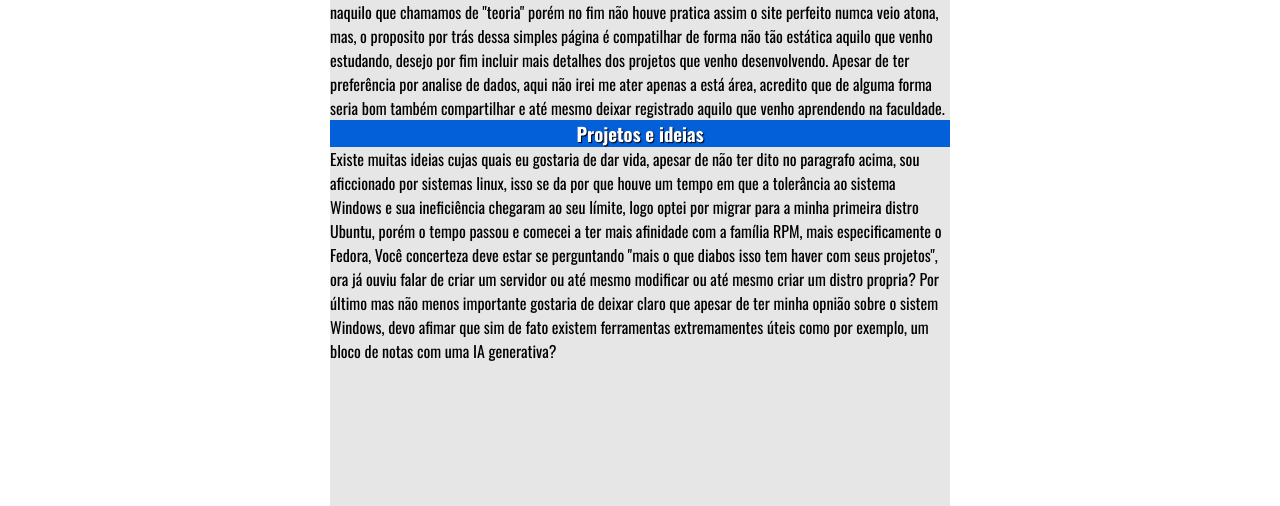
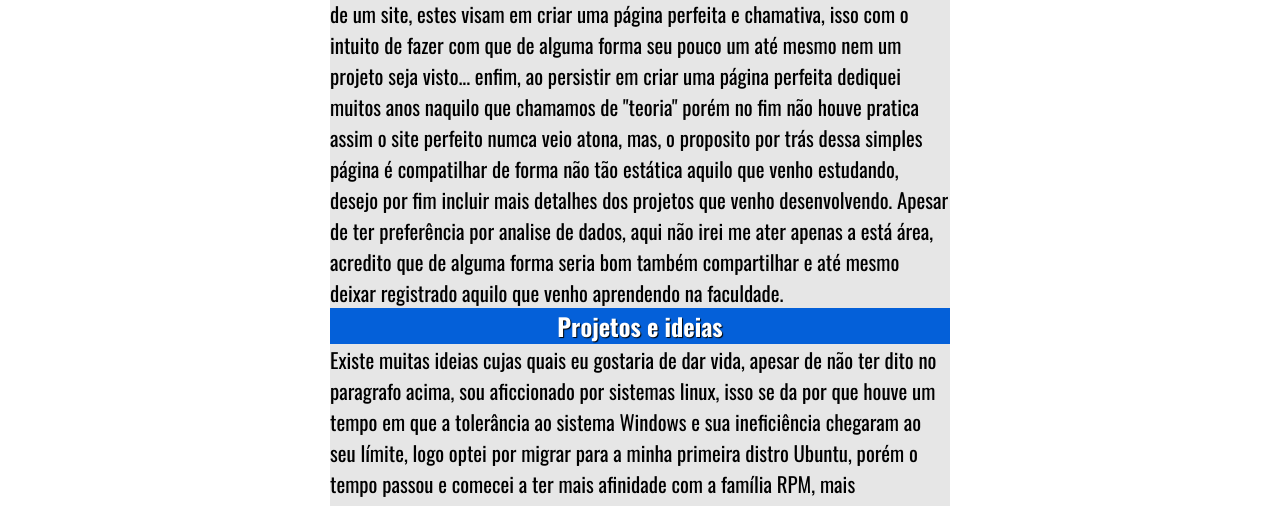
Before and after one commit to Diogonogueirasantos/Web, a plain HTML site: page index.html in a window 1280 px wide. Shown: the part 228-734 px from the top of the page. Drawn offline with Linux system fonts and the light colour scheme.

Commit message:
Atribuição e correção de font

```diff
--- a/form.css
+++ b/form.css
@@ -21,6 +21,8 @@ body{
     display: flex;
     flex-direction: column;
     min-height: 100vh;
+    font-family: 'Oswald';
+    font-size: 1.3em;
 }
 
 body main{
```
